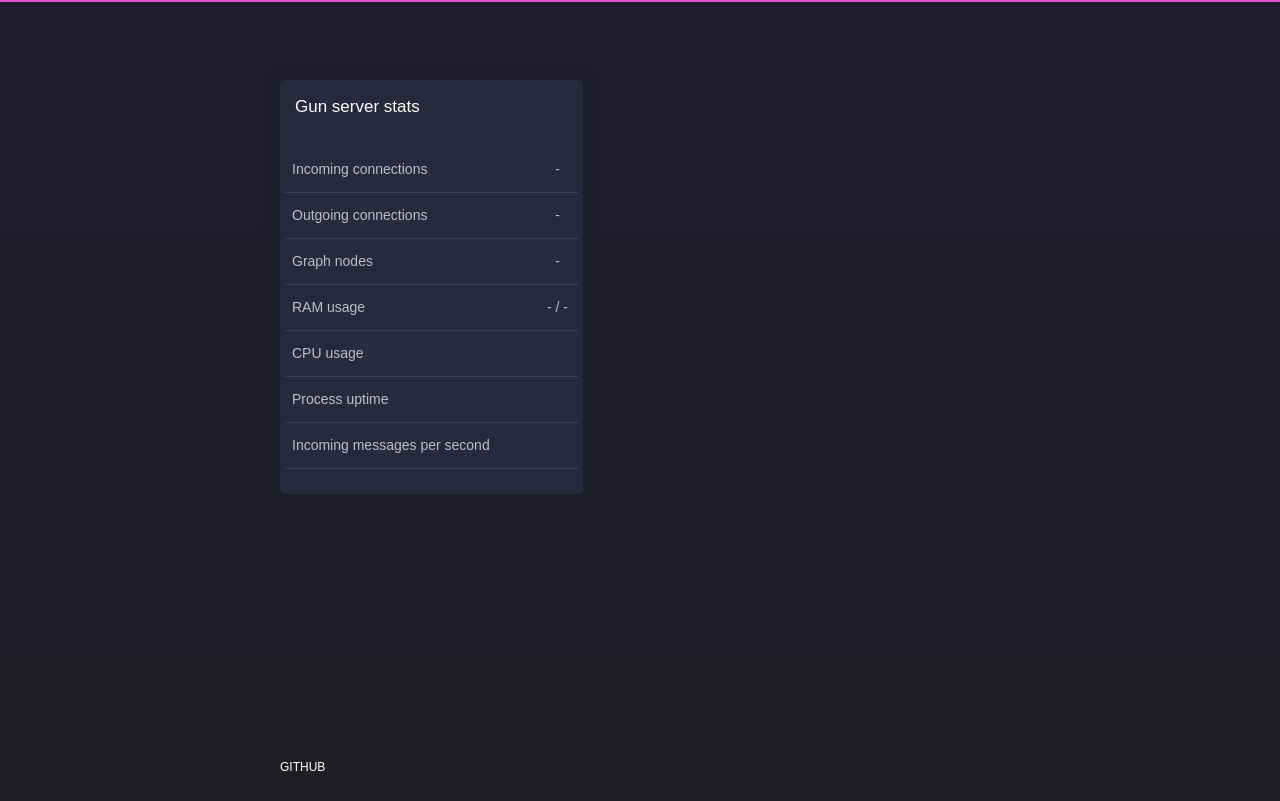
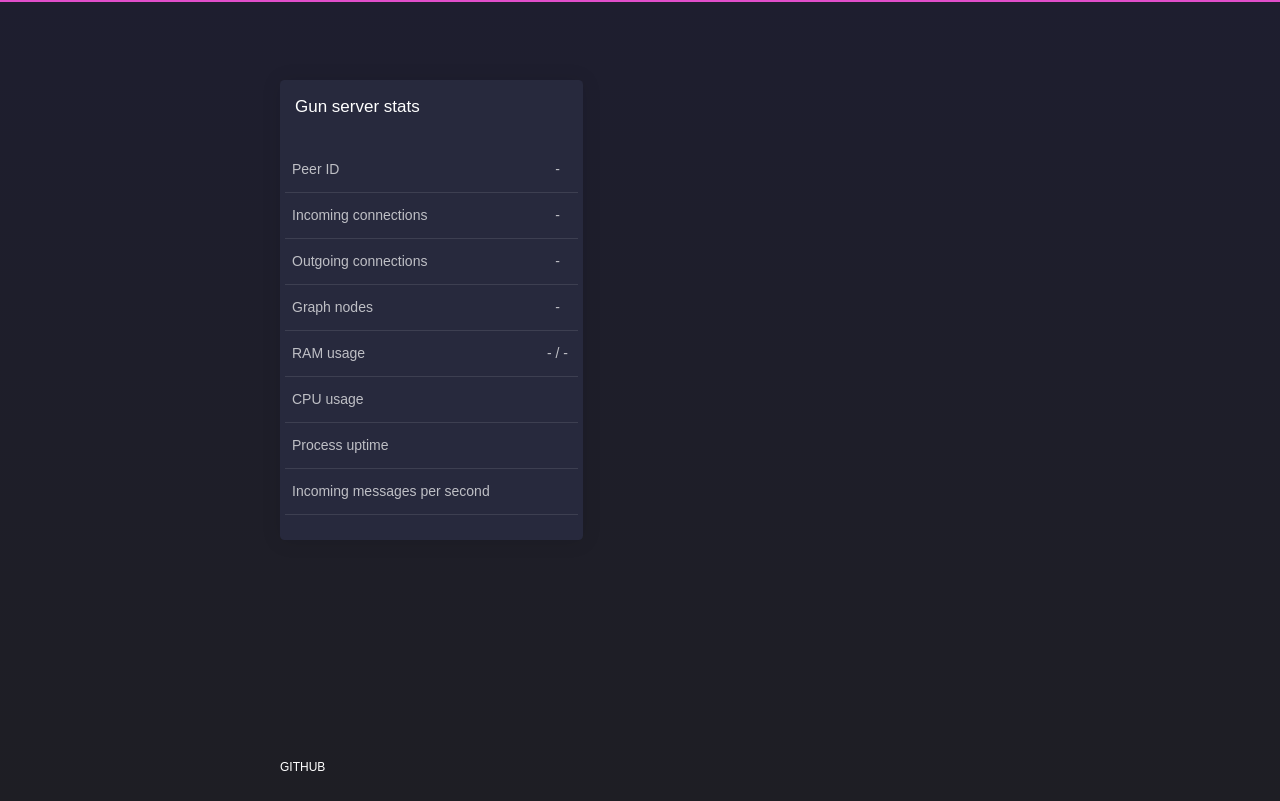
Before and after one commit to mmalmi/rod, a plain HTML site: page assets/stats/index.html in a window 1280 px wide. Drawn offline with Linux system fonts and the light colour scheme; no server answers.

Commit message:
add peer_id to stats

```diff
--- a/assets/stats/index.html
+++ b/assets/stats/index.html
@@ -19,6 +19,14 @@
                         <div class="table-responsive">
                             <table class="table tablesorter " id="">
                                 <tbody>
+                                  <tr>
+                                    <td>
+                                      Peer ID
+                                    </td>
+                                    <td class="text-center" id="peer_id">
+                                        -
+                                    </td>
+                                  </tr>
                                   <tr>
                                     <td>
                                       Incoming connections
@@ -102,6 +110,7 @@ const gun = window.gun = GUN(document.location.origin + '/gun');
 fetch("/peer_id", {method:"get"}).then(async res => {
     if (res.ok) {
         const peer_id = await res.text();
+        document.getElementById('peer_id').innerText = peer_id;
         const stats = gun.get('node_stats').get(peer_id);
         [
           'websocket_server_connections',
```
